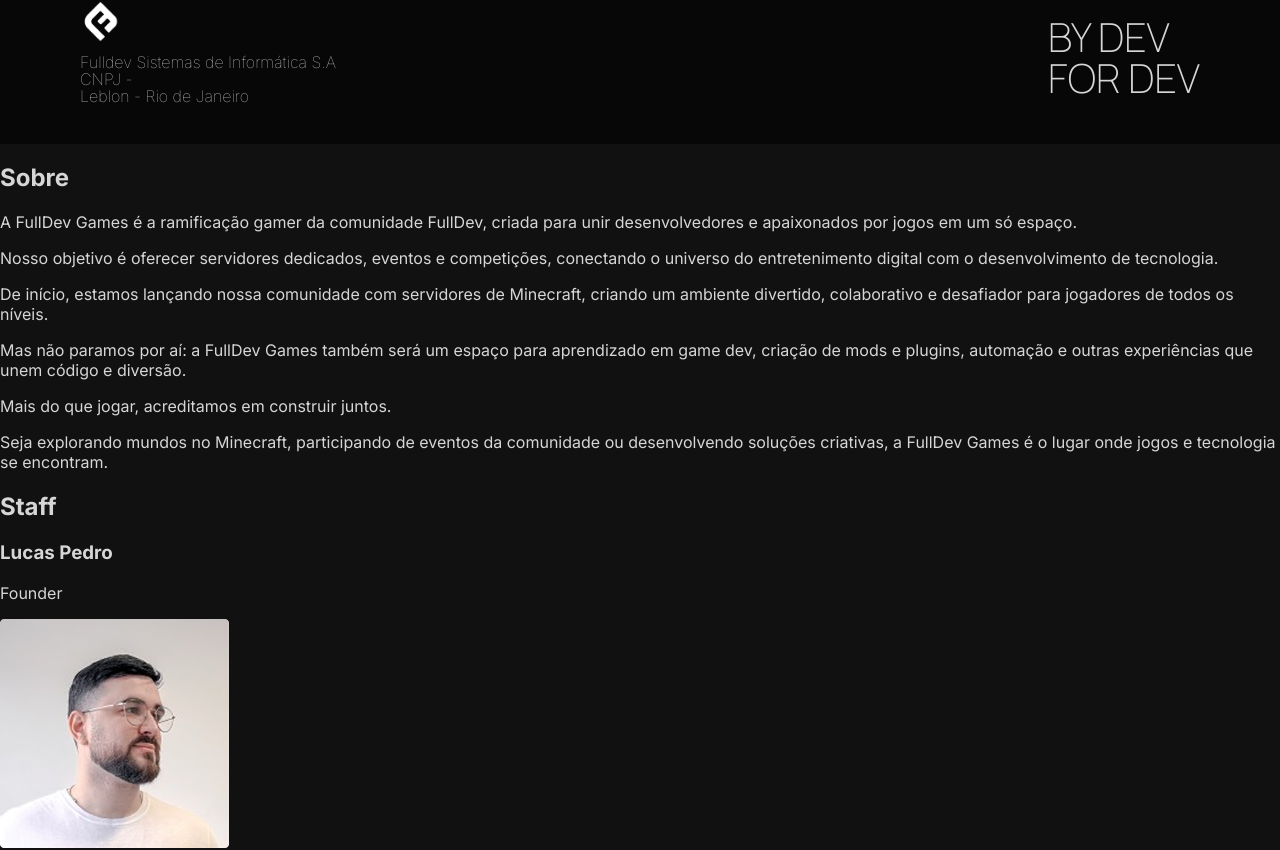
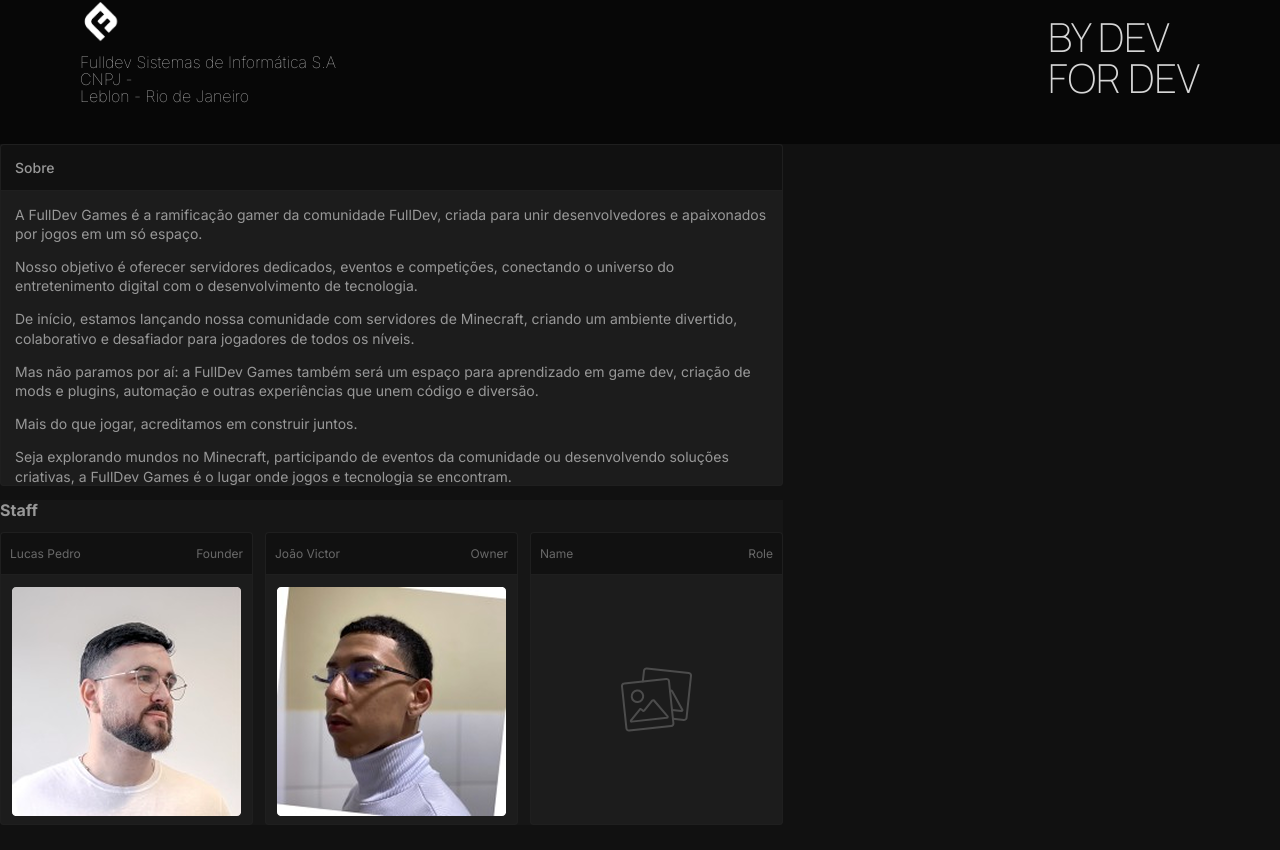
Before and after one commit to FulllDev-Games/Plataforma-Full-Dev-Games, an Angular app: page /sobre in a window 1280 px wide. Shown: the part 2048-2898 px from the top of the page. After the commit the page ends 2873 px from the top, so only its background shows below. Built offline with nearby package versions, Linux system fonts and the light colour scheme.

Commit message:
style: styling the about page

```diff
--- a/src/app/about/about.css
+++ b/src/app/about/about.css
@@ -0,0 +1,94 @@
+section{
+  margin: 0;
+  padding: 0;
+  width: 783px;
+  overflow: hidden;
+}
+.about-section {
+    /* margin: 20px; */
+    margin-bottom: 12px;
+    background-color: #1C1C1C;
+    box-shadow: inset 0 0 0 1px #1F1F1F; /* Para bordar insider */
+    border-radius: 4px;
+    width: 783px;
+
+}
+
+header {
+    border-radius: 4px 4px 0px 0px;
+    background-color: #111111;
+    box-shadow: inset 0 0 0 1px #1F1F1F; /* Para bordar insider */
+}
+
+header>h1 {
+    margin-block: 0px;
+    padding-block: 15px;
+    font-weight: 500;
+}
+
+
+p {
+    line-height: 1.2rem;
+}
+
+h1, p {
+    margin-inline: 15px;
+    color: #989898;
+    font-size: 14px;
+}
+
+
+.staff-section{
+    background-color: #161616;
+    /* margin: 20px; */
+    border-radius: 0 0 4px 4px;
+}
+h2{
+    color: #989898;
+    font-size: 16px;
+    font-weight: 700; /* Bold */
+    margin-bottom: 12px;
+}
+
+.team-grid{
+    display: grid;
+    grid-template-columns: 253px 253px 253px;
+    gap: 12px;
+}
+.team-member{
+    background-color: #1C1C1C;
+    box-shadow: inset 0 0 0 1px #1F1F1F; /* Para bordar insider */
+    border-radius: 4px;
+    width: 253px;
+    height: 293px;
+    display: flex;
+    flex-direction: column;
+}
+.team-member__details{
+    background-color: #111111;
+    box-shadow: inset 0 0 0 1px #1F1F1F;
+    display: flex;
+    justify-content: space-between;
+    align-items: center;
+    border-radius: 4px 4px 0 0;
+}
+.team-member__name, .team-member__role{
+    color: #696969;
+    font-size: 12px;
+    font-weight: 400;
+    margin: 14px 10px;
+    line-height: normal;
+}
+.team-member__photo{
+    width: 229px;
+    height: 229px;
+    border-radius: 4px;
+    margin: 12px;
+    display: flex;
+    align-items: center;
+    justify-content: center;
+}
+.team-member__photo__icon{
+  width: 85px;
+  height: 85px;
+}
```
